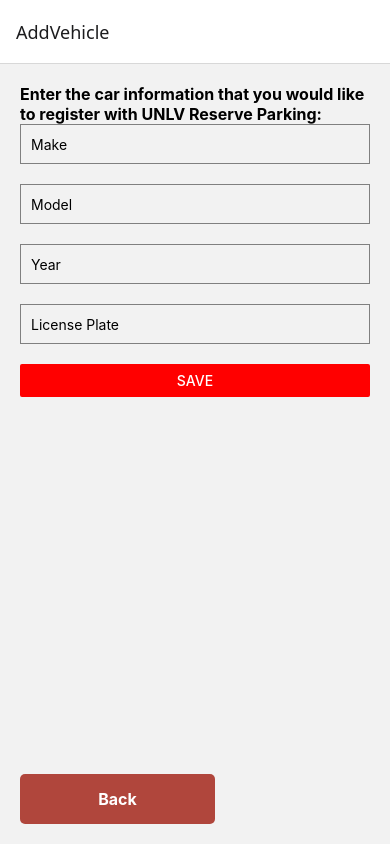
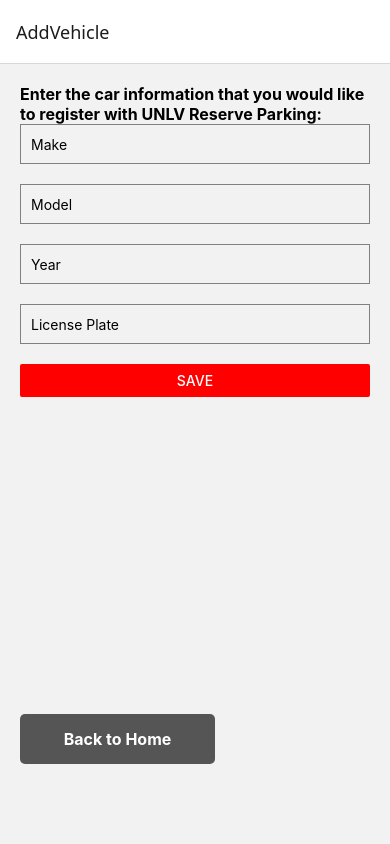
Before and after one commit to UNLV-CS472-672/2025-S-GROUP1-URP, a React Native app: screen /AddVehicle in a window 390 px wide. Built offline with nearby package versions, Linux system fonts and the light colour scheme.

Commit message:
Added a Back to Home functionality in AddVehicle screen to prevent looping for issue #60

```diff
--- a/screens/AddVehicleScreen.js
+++ b/screens/AddVehicleScreen.js
@@ -71,8 +71,11 @@ export default function AddVehicleScreen({ navigation }) {
                 />
                 <Button title="Save" onPress={handleSave} color="red" />
             </ScrollView>
-            <TouchableOpacity style={styles.backButton} onPress={() => navigation.navigate("My Account")}>
-                <Text style={styles.backButtonText}>Back</Text>
+            <TouchableOpacity
+                style={[styles.backButton, { backgroundColor: "#555", bottom: 80 }]}
+                onPress={() => navigation.navigate("Home")}
+            >
+                <Text style={styles.backButtonText}>Back to Home</Text>
             </TouchableOpacity>
         </View>
     );
--- a/screens/MyAccountScreen.js
+++ b/screens/MyAccountScreen.js
@@ -50,13 +50,13 @@ export default function MyAccountScreen({ navigation }) {
                     // Navigate to AddVehicle screen if no vehicles are found
                     if (userVehicles.length === 0) {
                         setTimeout(() => {
-                            navigation.navigate("AddVehicle");
+                            navigation.replace("AddVehicle"); // changing from navigate function to replace function
                         }, 1000); // 1 second delay
                     }
                 } else {
                     // Navigate to AddVehicle screen if no document is found
                     setTimeout(() => {
-                        navigation.navigate("AddVehicle");
+                        navigation.replace("AddVehicle"); // changing from navigate function to replace function
                     }, 1000); // 1 second delay
                 }
             }
```
